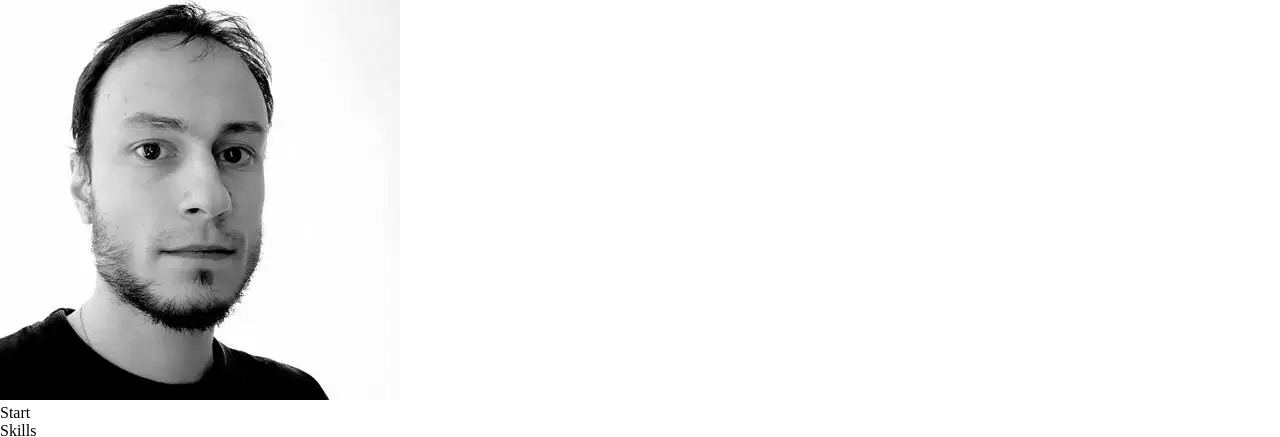
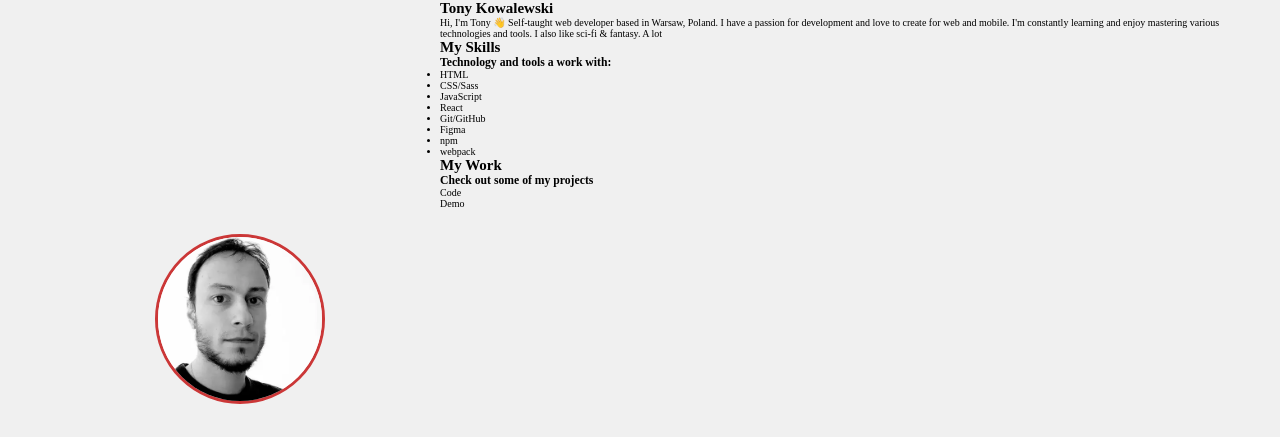
Before and after one commit to t-kowalewski/my_website_v2, a website: page index.html in a window 1280 px wide. Shown: the top 437 px of the page. Drawn offline with Linux system fonts and the light colour scheme.

Commit message:
add basic grid styling

```diff
--- a/index.html
+++ b/index.html
@@ -11,10 +11,11 @@
   <title>Tony Kowalewski - Web Developer</title>
 </head>
 
-<body class="container">
+<body>
+  <main class="container">
     <!-- Menu / Navigation -->
     <nav class="sidebar">
-    <img src="img/profile_pic.webp" alt="Profile Picture">
+      <img src="img/profile_pic.webp" alt="Tony Kowalewski">
 
       <ul class="menu">
         <li class="menu__link">Start</li>
@@ -32,7 +33,8 @@
 
         <div class="card">
           <p class="card__text">Hi, I'm Tony 👋
-          Self-taught web developer based in Warsaw, Poland. I have a passion for development and love to create for web
+            Self-taught web developer based in Warsaw, Poland. I have a passion for development and love to create for
+            web
             and
             mobile. I'm constantly learning and enjoy mastering various technologies and tools. I also like sci-fi &
             fantasy. A
@@ -79,6 +81,7 @@
       </section>
     </div>
 
+  </main>
 </body>
 
 </html>
--- /dev/null
+++ b/sass/_base.scss
@@ -0,0 +1,39 @@
+// COLOR VARIABLES
+$color-primary: #cb3737;
+// $color-primary-dark: #b28451;
+
+$color-secondary: #101d2c;
+
+$color-grey-light-1: #f0f0f0;
+$color-grey-light-2: #e3e3e3;
+
+$color-grey-dark-1: #392f2f;
+// $color-grey-dark-2: #6d5d4b;
+
+// FONT VARIABLES
+$font-primary: 'Nunito', sans-serif;
+$font-display: 'Josefin Sans', sans-serif;
+
+// GLOBAL RESET & STYLING
+*,
+*::before,
+*::after {
+  margin: 0;
+  padding: 0;
+  box-sizing: inherit;
+}
+
+html {
+  box-sizing: border-box;
+  font-size: 62.5%; // 1rem = 10px => 10px/16px
+
+  // @media only screen and (max-width: $bp-largest) {
+  //   font-size: 50%;
+  // }
+}
+
+body {
+  display: flex;
+  justify-content: center;
+  background-color: $color-grey-light-1;
+}
--- /dev/null
+++ b/sass/_components.scss
@@ -0,0 +1,6 @@
+// .sidebar {
+//   img {
+//     width: 17rem;
+//     // border-radius: 50%;
+//   }
+// }
--- /dev/null
+++ b/sass/_layout.scss
@@ -0,0 +1,40 @@
+.container {
+  display: grid;
+
+  grid-template-columns: repeat(4, [nav-start] 10rem [nav-end]) repeat(
+      8,
+      [cont-start] 10rem [cont-end]
+    );
+
+  grid-template-rows: repeat(4, 100vh);
+}
+
+.sidebar {
+  grid-column: nav-start 1 / nav-end 4;
+  grid-row: 1 / 2;
+
+  position: sticky;
+  top: 0;
+
+  display: flex;
+  flex-direction: column;
+  align-items: center;
+  justify-content: center;
+
+  img {
+    width: 17rem;
+    border-radius: 50%;
+    border: 3px solid $color-primary;
+    margin-bottom: 5rem;
+  }
+
+  .menu {
+    list-style: none;
+    font-size: 2.5rem;
+  }
+}
+
+.content {
+  grid-column: cont-start 1 / -1;
+  grid-row: 1 / -1;
+}
--- a/sass/main.scss
+++ b/sass/main.scss
@@ -1,17 +1,3 @@
-// GLOBAL RESET & STYLING
-*,
-*::before,
-*::after {
-  margin: 0;
-  padding: 0;
-  box-sizing: inherit;
-}
-
-html {
-  box-sizing: border-box;
-  // font-size: 62.5%; // 1rem = 10px => 10px/16px
-
-  // @media only screen and (max-width: $bp-largest) {
-  //   font-size: 50%;
-  // }
-}
+@import 'base';
+@import 'layout';
+@import 'components';
```
Also changed, not shown: css/style.css. Lines whose indentation alone changed are shown as unchanged.
